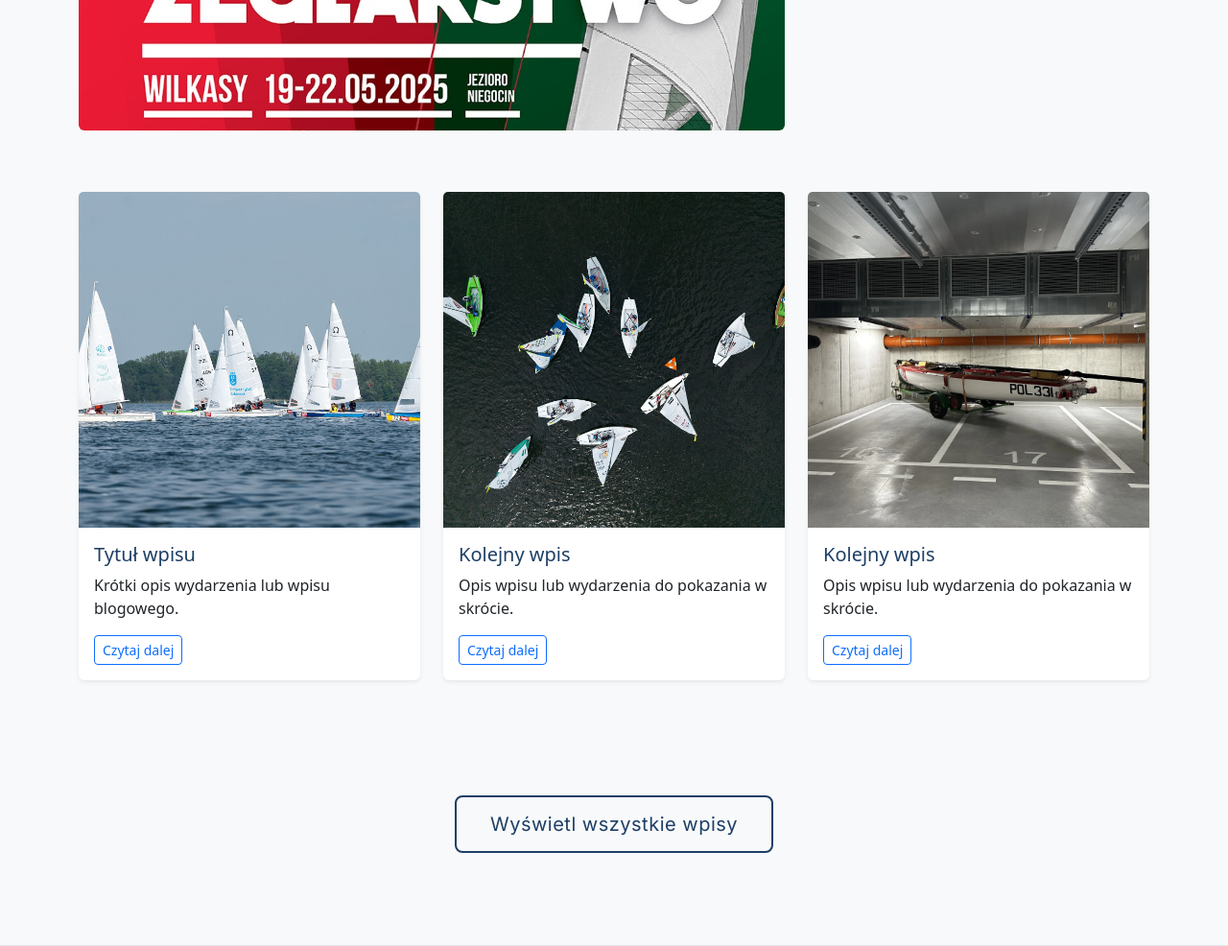
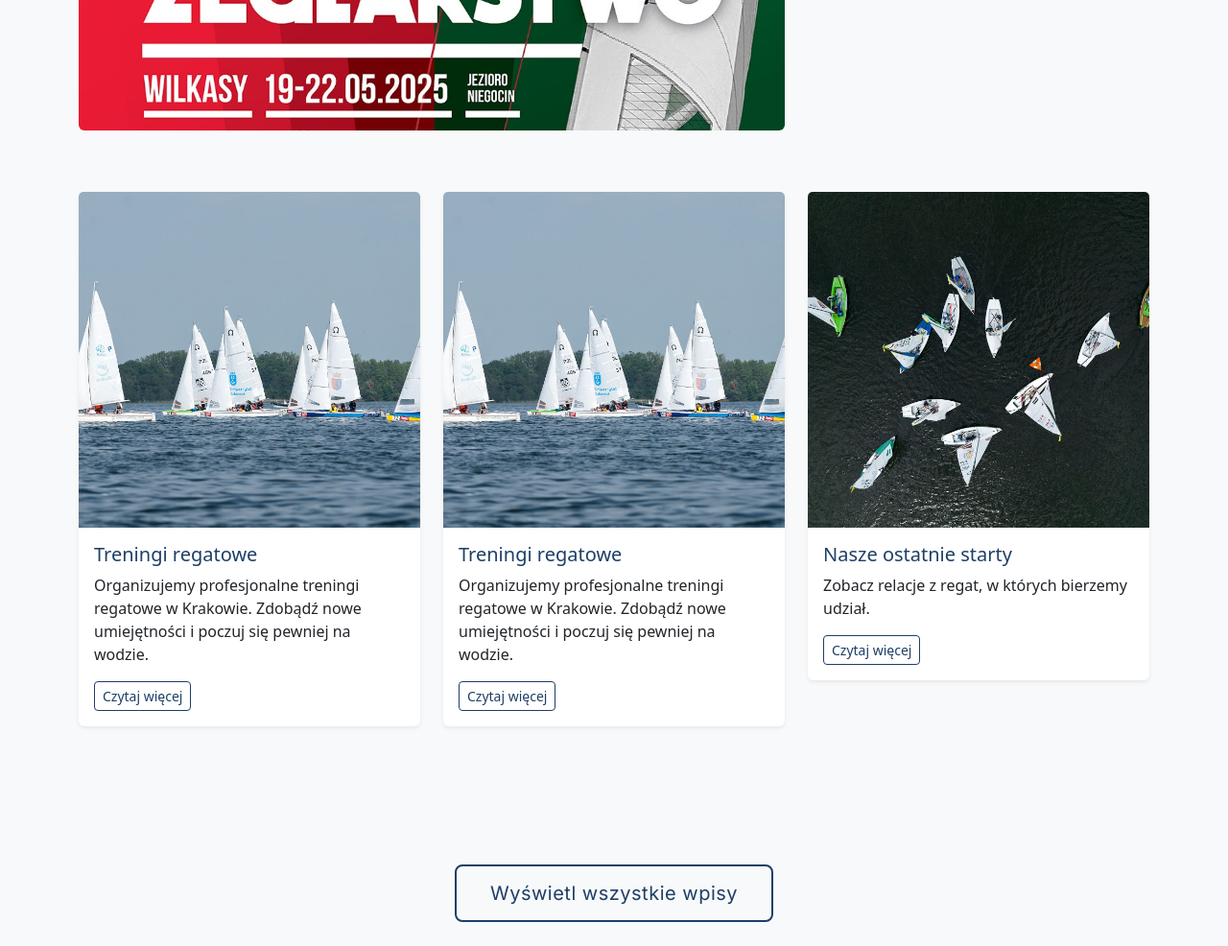
Before and after one commit to AlexSzczygielski/argo_website, a PHP site: page /blog.php in a window 1280 px wide. Shown: the part 685-1671 px from the top of the page at 96% size. Run offline with PHP 8.4, Linux system fonts and the light colour scheme; some web fonts are replaced.

Commit message:
added cards as seperate files functionality, updated index and blog

```diff
--- a/blog.php
+++ b/blog.php
@@ -32,40 +32,13 @@
       <!-- Grid of blog cards -->
       <div class="row row-cols-1 row-cols-md-2 row-cols-lg-3 g-4">
         <!-- Card 1 -->
-        <div class="col">
-          <div class="card h-100 shadow-sm">
-            <img src="storage/images/2024/Amp1.jpg" class="card-img-top" alt="...">
-            <div class="card-body">
-              <h5 class="card-title">Tytuł wpisu</h5>
-              <p class="card-text">Krótki opis wydarzenia lub wpisu blogowego.</p>
-              <a href="#" class="btn btn-outline-primary btn-sm">Czytaj dalej</a>
-            </div>
-          </div>
-        </div>
+        <?php require 'blog/cards/treningi_card.php' ?>
 
         <!-- Card 2 -->
-        <div class="col">
-          <div class="card h-100 shadow-sm">
-            <img src="storage/images/2024/Amp2.jpg" class="card-img-top" alt="...">
-            <div class="card-body">
-              <h5 class="card-title">Kolejny wpis</h5>
-              <p class="card-text">Opis wpisu lub wydarzenia do pokazania w skrócie.</p>
-              <a href="#" class="btn btn-outline-primary btn-sm">Czytaj dalej</a>
-            </div>
-          </div>
-        </div>
+        <?php require 'blog/cards/treningi_card.php' ?>
 
         <!-- Card 3 -->
-        <div class="col">
-          <div class="card h-100 shadow-sm">
-            <img src="storage/images/2024/boat_storage.webp" class="card-img-top" alt="...">
-            <div class="card-body">
-              <h5 class="card-title">Kolejny wpis</h5>
-              <p class="card-text">Opis wpisu lub wydarzenia do pokazania w skrócie.</p>
-              <a href="#" class="btn btn-outline-primary btn-sm">Czytaj dalej</a>
-            </div>
-          </div>
-        </div>
+        <?php require 'blog/cards/ostatnie_starty.php' ?>
 
         <!-- Add more cards to show at start below -->
 
@@ -83,16 +56,7 @@
             <div class="row row-cols-1 row-cols-md-2 row-cols-lg-3 g-4">
 
               <!-- Card 4 -->
-              <div class="col">
-                <div class="card h-100 shadow-sm">
-                  <img src="storage/images/2024/boat_storage.webp" class="card-img-top" alt="...">
-                  <div class="card-body">
-                    <h5 class="card-title">Kolejny wpis</h5>
-                    <p class="card-text">Opis wpisu lub wydarzenia do pokazania w skrócie.</p>
-                    <a href="#" class="btn btn-outline-primary btn-sm">Czytaj dalej</a>
-                  </div>
-                </div>
-              </div>
+              <?php require 'blog/cards/ostatnie_starty.php' ?>
 
               <!-- Add older cards here -->
 
--- /dev/null
+++ b/blog/cards/ostatnie_starty.php
@@ -0,0 +1,10 @@
+<div class="col-6 col-md-4">
+    <div class="card mb-4 shadow-sm">
+        <img src="storage/images/2024/Amp2.jpg" class="card-img-top" alt="Regaty">
+        <div class="card-body">
+            <h5 class="card-title">Nasze ostatnie starty</h5>
+            <p class="card-text">Zobacz relacje z regat, w których bierzemy udział.</p>
+            <a href="#" class="btn btn-sm btn-outline-secondary">Czytaj więcej</a>
+        </div>
+    </div>
+</div>
--- /dev/null
+++ b/blog/cards/treningi_card.php
@@ -0,0 +1,18 @@
+<?php
+if (pathinfo($request_uri, PATHINFO_EXTENSION) != 'php') {
+    $active_site = "index";
+} else {
+    $active_site = pathinfo($_SERVER['REQUEST_URI'], PATHINFO_FILENAME);
+}
+?>
+
+<div class="col-6 col-md-4">
+    <div class="card mb-4 shadow-sm">
+        <img src="storage/images/2024/Amp1.jpg" class="card-img-top" alt="Szkolenie">
+        <div class="card-body">
+            <h5 class="card-title">Treningi regatowe</h5>
+            <p class="card-text">Organizujemy profesjonalne treningi regatowe w Krakowie. Zdobądź nowe umiejętności i poczuj się pewniej na wodzie.</p>
+            <a href="#" class="btn btn-sm btn-outline-secondary">Czytaj więcej</a>
+        </div>
+    </div>
+</div>
```
Also changed, not shown: blog/cards/amp2025_card.php (added, +10 -0 lines), blog/cards/argo_history_card.php (added, +10 -0 lines), blog/cards/dbamy_sprzet_card.php (added, +10 -0 lines), blog/cards/pozostale_redirect_card.php (added, +10 -0 lines), index.php (+6 -60 lines).
